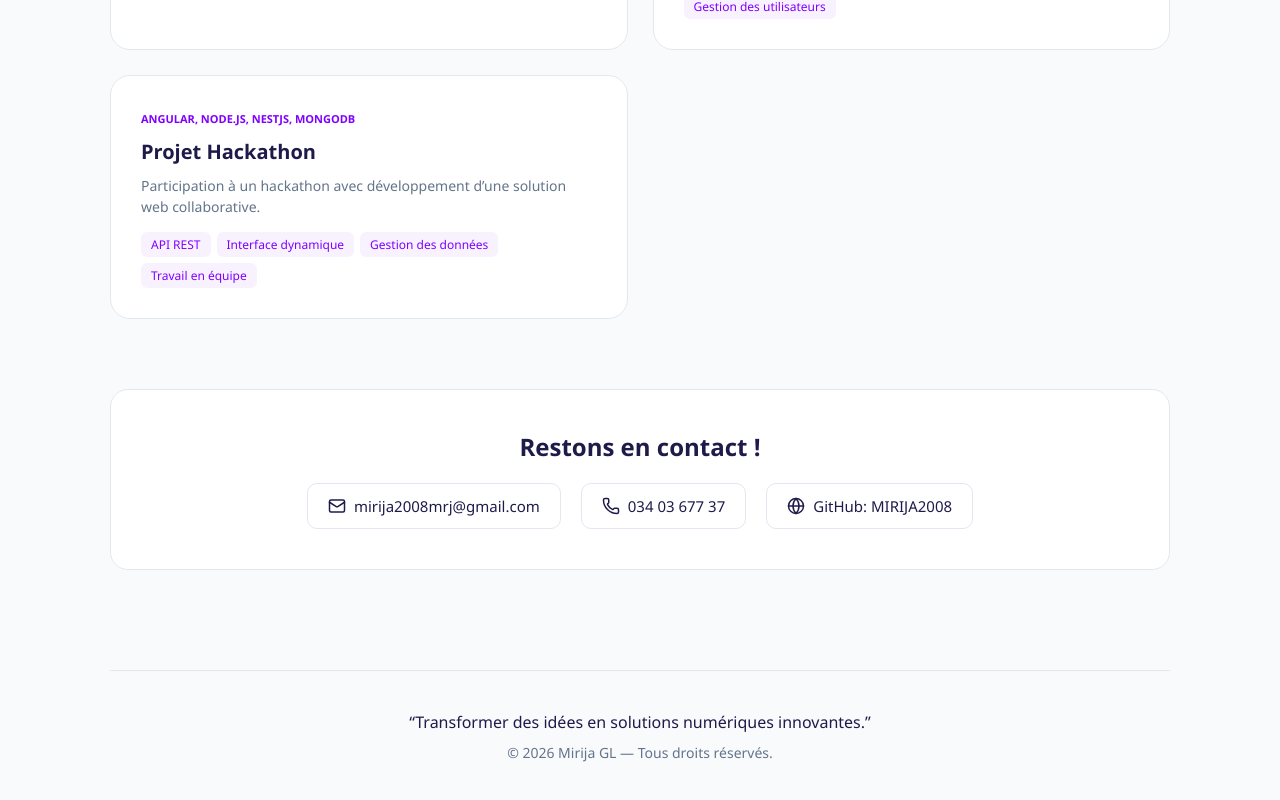
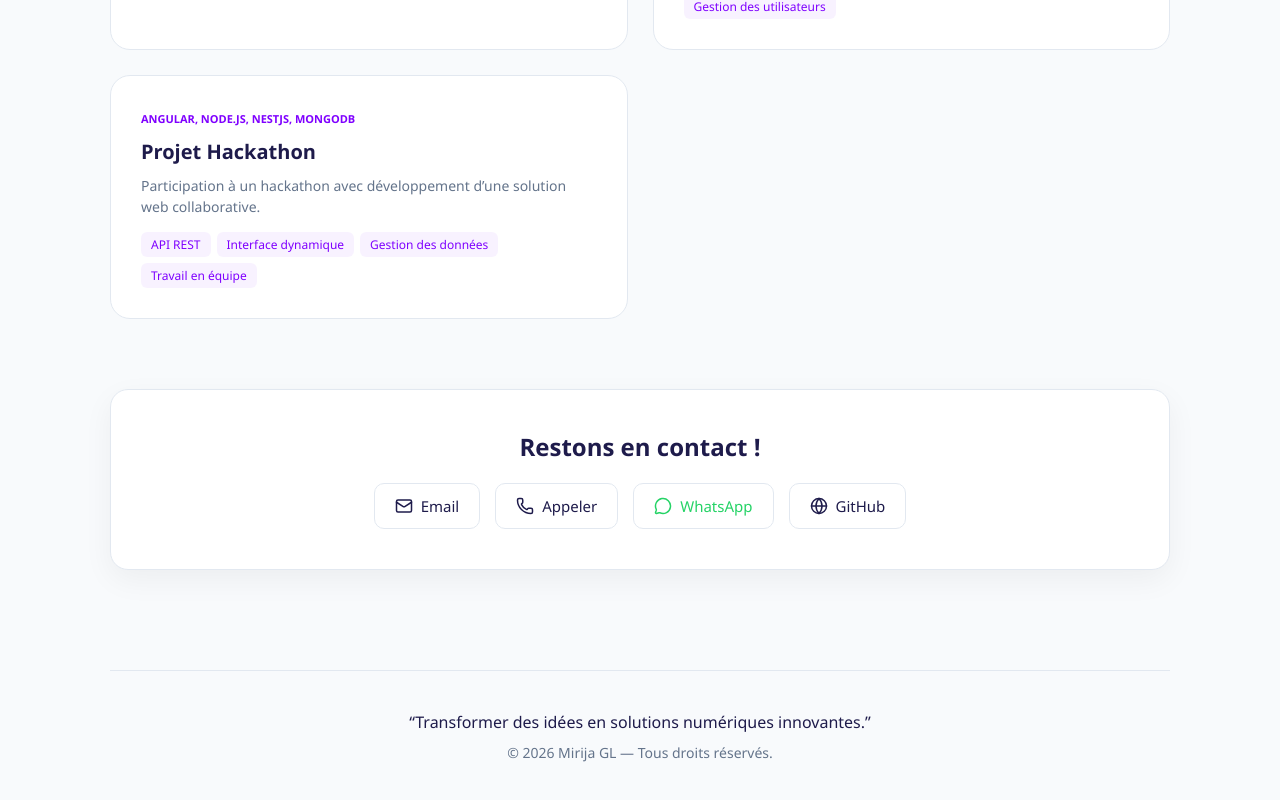
Before and after one commit to MIRIJA2008/portfolio-mirija, a React (Vite) app: page / in a window 1280 px wide. Shown: the part 1904-2704 px from the top of the page. Built offline with nearby package versions, Linux system fonts and the light colour scheme.

Commit message:
Mise à jour de l'animation Aurora, lien CV et WhatsApp

```diff
--- a/src/App.jsx
+++ b/src/App.jsx
@@ -2,7 +2,7 @@ import React, { useState, useEffect } from 'react';
 import {
   Sun, Moon, Mail, Phone, MapPin, Code, Smartphone, Database,
   Server, FileText, ExternalLink, Briefcase, GraduationCap,
-  Layers, CheckCircle, Target, Award, Heart, Globe
+  Layers, CheckCircle, Target, Award, Heart, Globe, MessageCircle
 } from 'lucide-react';
 
 export default function App() {
@@ -86,12 +86,14 @@ export default function App() {
             </p>
             <div style={styles.btnGroup}>
               <a href="#projets" style={styles.btnPrimary}>Voir mes projets</a>
-              <a href="#" style={styles.btnSecondary}><FileText size={18}/> Télécharger mon CV</a>
+              {/* LIEN CV MIS À JOUR */}
+              <a href="https://canva.link/ikzvvoxfg6f6c70" target="_blank" rel="noreferrer" style={styles.btnSecondary}>
+                <FileText size={18}/> Télécharger mon CV
+              </a>
               <a href="#contact" style={styles.btnOutline}>Me contacter</a>
             </div>
           </div>
 
-{/* Section Photo de Profil */}
           <div style={styles.avatarContainer}>
             <div style={styles.avatarBorder}>
               <div style={styles.avatarPlaceholder}>
@@ -184,14 +186,17 @@ export default function App() {
           </div>
         </section>
 
-        {/* Contact Section */}
+        {/* Contact Section MIS À JOUR AVEC WHATSAPP */}
         <section id="contact" style={styles.sectionGap}>
           <div style={{...styles.carte, textAlign: 'center', padding: '40px 20px'}}>
             <h3 style={{fontSize: 24, fontWeight: 700, marginBottom: 10}}>Restons en contact !</h3>
-            <div style={{display: 'flex', justifyContent: 'center', gap: 20, flexWrap: 'wrap', marginTop: 20}}>
-              <a href="mailto:mirija2008mrj@gmail.com" style={styles.contactLink}><Mail size={18}/> mirija2008mrj@gmail.com</a>
-              <a href="tel:0340367737" style={styles.contactLink}><Phone size={18}/> 034 03 677 37</a>
-              <a href="https://github.com/MIRIJA2008" target="_blank" rel="noreferrer" style={styles.contactLink}><Globe size={18}/> GitHub: MIRIJA2008</a>
+            <div style={{display: 'flex', justifyContent: 'center', gap: 15, flexWrap: 'wrap', marginTop: 20}}>
+              <a href="mailto:mirija2008mrj@gmail.com" style={styles.contactLink}><Mail size={18}/> Email</a>
+              <a href="tel:0340367737" style={styles.contactLink}><Phone size={18}/> Appeler</a>
+              <a href="https://wa.me/261331717177" target="_blank" rel="noreferrer" style={{...styles.contactLink, color: '#25D366'}}>
+                <MessageCircle size={18}/> WhatsApp
+              </a>
+              <a href="https://github.com/MIRIJA2008" target="_blank" rel="noreferrer" style={styles.contactLink}><Globe size={18}/> GitHub</a>
             </div>
           </div>
         </section>
@@ -210,39 +215,39 @@ export default function App() {
 const styles = {
   header: { display: 'flex', justifyContent: 'space-between', alignItems: 'center', padding: '20px 0', marginBottom: '40px' },
   logo: { fontSize: '22px', fontWeight: 'bold', letterSpacing: '1px' },
-  themeBtn: { background: 'var(--bg-carte)', border: '1px solid var(--bordure)', padding: '10px', borderRadius: '50%', cursor: 'pointer', display: 'flex', alignItems: 'center', justifyContent: 'center' },
+  themeBtn: { background: 'var(--bg-carte)', border: '1px solid var(--bordure)', padding: '10px', borderRadius: '50%', cursor: 'pointer', display: 'flex', alignItems: 'center', justifyContent: 'center', backdropFilter: 'blur(10px)' },
   hero: { display: 'flex', alignItems: 'center', justifyContent: 'space-between', gap: '40px', flexWrap: 'wrap-reverse', margin: '40px 0' },
   heroText: { flex: '1 1 500px' },
   badge: { background: 'var(--violet-transparent)', color: 'var(--violet-primaire)', padding: '6px 14px', borderRadius: '20px', fontSize: '13px', fontWeight: '600', display: 'inline-block', marginBottom: '15px' },
   nom: { fontSize: '56px', fontWeight: '800', letterSpacing: '-1px', background: 'linear-gradient(45deg, var(--violet-primaire), var(--violet-secondaire))', WebkitBackgroundClip: 'text', WebkitTextFillColor: 'transparent', marginBottom: '15px' },
   description: { color: 'var(--texte-secondaire)', fontSize: '17px', lineHeight: '1.6', maxWidth: '600px', marginBottom: '30px' },
   btnGroup: { display: 'flex', gap: '15px', flexWrap: 'wrap' },
-  btnPrimary: { background: 'var(--violet-primaire)', color: '#fff', padding: '12px 24px', borderRadius: '10px', textDecoration: 'none', fontWeight: '600', fontSize: '15px' },
-  btnSecondary: { background: 'var(--bg-carte)', color: 'var(--texte-principal)', padding: '12px 24px', borderRadius: '10px', textDecoration: 'none', fontWeight: '600', fontSize: '15px', border: '1px solid var(--bordure)', display: 'inline-flex', alignItems: 'center', gap: '8px' },
+  btnPrimary: { background: 'var(--violet-primaire)', color: '#fff', padding: '12px 24px', borderRadius: '10px', textDecoration: 'none', fontWeight: '600', fontSize: '15px', transition: '0.3s' },
+  btnSecondary: { background: 'var(--bg-carte)', color: 'var(--texte-principal)', padding: '12px 24px', borderRadius: '10px', textDecoration: 'none', fontWeight: '600', fontSize: '15px', border: '1px solid var(--bordure)', display: 'inline-flex', alignItems: 'center', gap: '8px', backdropFilter: 'blur(10px)' },
   btnOutline: { border: '1px solid var(--violet-primaire)', color: 'var(--violet-primaire)', padding: '12px 24px', borderRadius: '10px', textDecoration: 'none', fontWeight: '600', fontSize: '15px' },
   avatarContainer: { flex: '1 1 250px', display: 'flex', justifyContent: 'center' },
   avatarBorder: { padding: '10px', borderRadius: '30px', background: 'linear-gradient(135deg, var(--violet-primaire), transparent)' },
-  avatarPlaceholder: { width: '220px', height: '220px', borderRadius: '22px', backgroundColor: 'var(--bg-carte)', display: 'flex', alignItems: 'center', justifyContent: 'center', border: '2px solid var(--bordure)', overflow: 'hidden' },
+  avatarPlaceholder: { width: '220px', height: '220px', borderRadius: '22px', backgroundColor: 'var(--bg-carte)', display: 'flex', alignItems: 'center', justifyContent: 'center', border: '2px solid var(--bordure)', overflow: 'hidden', backdropFilter: 'blur(10px)' },
   avatarImg: { width: '100%', height: '100%', objectFit: 'cover' },
   sectionGap: { marginTop: '70px' },
   sectionTitre: { fontSize: '26px', fontWeight: '700', marginBottom: '30px' },
   twoColumnGrid: { display: 'grid', gridTemplateColumns: 'repeat(auto-fit, minmax(320px, 1fr))', gap: '25px' },
-  carte: { background: 'var(--bg-carte)', border: '1px solid var(--bordure)', padding: '30px', borderRadius: '18px' },
+  carte: { background: 'var(--bg-carte)', border: '1px solid var(--bordure)', padding: '30px', borderRadius: '18px', backdropFilter: 'blur(12px)', boxShadow: '0 10px 30px rgba(0,0,0,0.05)' },
   carteTitre: { fontSize: '19px', fontWeight: '600', marginBottom: '15px', display: 'flex', alignItems: 'center', gap: '8px' },
   carteTexte: { color: 'var(--texte-secondaire)', fontSize: '15px', lineHeight: '1.6' },
   servicesGrid: { display: 'flex', flexWrap: 'wrap', gap: '10px' },
-  serviceTag: { display: 'inline-flex', alignItems: 'center', gap: '6px', background: 'var(--bg-body)', padding: '8px 14px', borderRadius: '8px', fontSize: '14px', color: 'var(--texte-principal)', border: '1px solid var(--bordure)' },
+  serviceTag: { display: 'inline-flex', alignItems: 'center', gap: '6px', background: 'var(--violet-transparent)', padding: '8px 14px', borderRadius: '8px', fontSize: '14px', color: 'var(--texte-principal)', border: '1px solid var(--bordure)' },
   gridCompetences: { display: 'grid', gridTemplateColumns: 'repeat(auto-fit, minmax(240px, 1fr))', gap: '20px' },
   iconContainer: { background: 'var(--violet-transparent)', width: '40px', height: '40px', borderRadius: '10px', display: 'flex', alignItems: 'center', justifyContent: 'center', marginBottom: '15px' },
   skillsList: { listStyle: 'none', padding: 0, margin: 0, display: 'flex', flexDirection: 'column', gap: '10px' },
   techIcon: { marginRight: '8px', fontSize: '16px' },
   gridProjets: { display: 'grid', gridTemplateColumns: 'repeat(auto-fit, minmax(340px, 1fr))', gap: '25px' },
-  projetCarte: { background: 'var(--bg-carte)', border: '1px solid var(--bordure)', padding: '30px', borderRadius: '20px' },
+  projetCarte: { background: 'var(--bg-carte)', border: '1px solid var(--bordure)', padding: '30px', borderRadius: '20px', backdropFilter: 'blur(12px)', transition: '0.3s' },
   projetTech: { fontSize: '11px', fontWeight: '700', color: 'var(--violet-primaire)', textTransform: 'uppercase' },
   projetTitre: { fontSize: '20px', fontWeight: '600', margin: '10px 0' },
   projetDesc: { color: 'var(--texte-secondaire)', fontSize: '14px', lineHeight: '1.5' },
   featuresContainer: { display: 'flex', flexWrap: 'wrap', gap: '6px', marginTop: '15px' },
   featureBadge: { background: 'var(--violet-transparent)', color: 'var(--violet-primaire)', padding: '4px 10px', borderRadius: '6px', fontSize: '12px' },
-  contactLink: { display: 'flex', alignItems: 'center', gap: '8px', color: 'var(--texte-principal)', textDecoration: 'none', fontSize: '15px', background: 'var(--bg-body)', padding: '12px 20px', borderRadius: '10px', border: '1px solid var(--bordure)' },
+  contactLink: { display: 'flex', alignItems: 'center', gap: '8px', color: 'var(--texte-principal)', textDecoration: 'none', fontSize: '15px', background: 'var(--bg-carte)', padding: '12px 20px', borderRadius: '10px', border: '1px solid var(--bordure)', backdropFilter: 'blur(10px)', transition: '0.3s' },
   footer: { marginTop: '100px', borderTop: '1px solid var(--bordure)', padding: '40px 0', textAlign: 'center' }
 };
```
Also changed, not shown: src/App.css (+43 -52 lines). Lines whose indentation alone changed are shown as unchanged.
